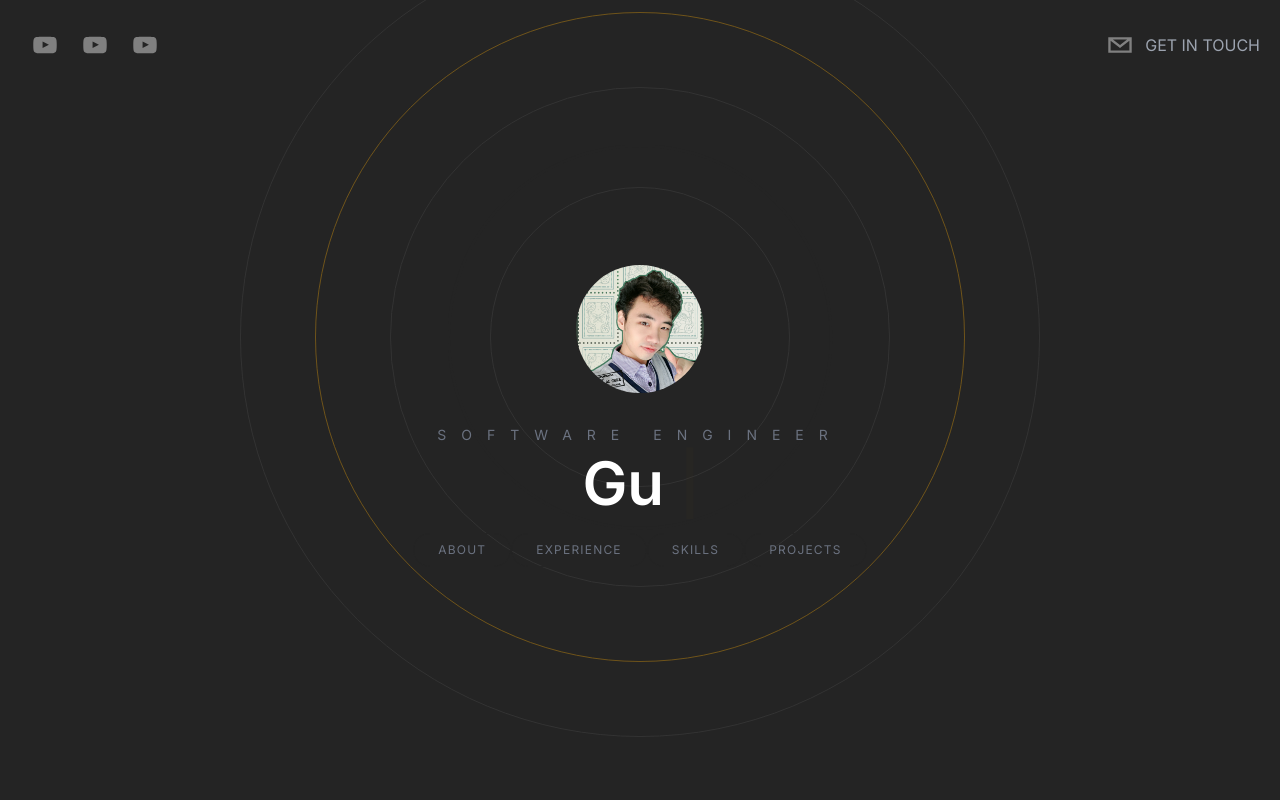
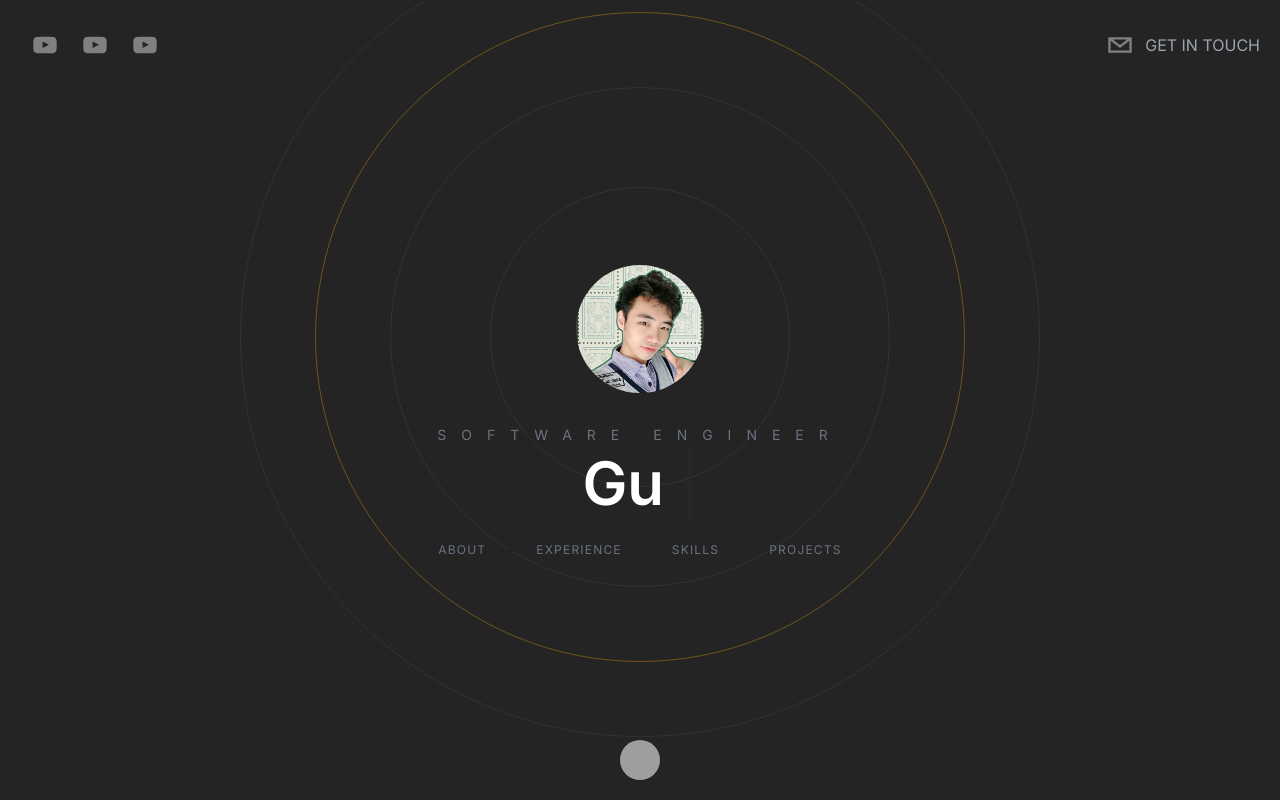
Before and after one commit to Cameron933/portfolio-cam, a Next.js app: page / in a window 1280 px wide. Built offline with nearby package versions, Linux system fonts and the light colour scheme; grey boxes are pictures that could not be loaded.

Commit message:
build/ install sanity.io

```diff
--- a/app/page.tsx
+++ b/app/page.tsx
@@ -6,6 +6,7 @@ import Hero from "@/components/Hero";
 import Projects from "@/components/Projects";
 import Skills from "@/components/Skills";
 import { NextPage } from "next";
+import Link from "next/link";
 
 const Home: NextPage = () => {
   return (
@@ -35,9 +36,21 @@ const Home: NextPage = () => {
         <Projects />
       </section>
 
-      <section id="contactme" className="snap-start">
+      <section id="contact" className="snap-start">
         <ContactMe />
       </section>
+
+      <Link href="#hero">
+        <footer className="sticky bottom-5 w-full cursor-pointer">
+          <div className="flex items-center justify-center">
+            <img
+              className="h-10 w-10 rounded-full filter grayscale hover:grayscale-0 cursor-pointer"
+              src="https://i.imgur.com/e2yvD6A.png"
+              alt="footerimg"
+            />
+          </div>
+        </footer>
+      </Link>
     </main>
   );
 };
--- a/components/Header.tsx
+++ b/components/Header.tsx
@@ -3,6 +3,7 @@
 import React from "react";
 import { motion } from "framer-motion";
 import { SocialIcon } from "react-social-icons";
+import Link from "next/link";
 
 type Props = {};
 
@@ -31,6 +32,7 @@ const Header = (props: Props) => {
       </motion.div>
 
       <motion.div
+        onClick={() => (window.location.href = "#contact")}
         initial={{
           x: -500,
           opacity: 0,
--- a/components/Skill.tsx
+++ b/components/Skill.tsx
@@ -1,3 +1,4 @@
+"use client";
 import React from "react";
 import { motion } from "framer-motion";
 
```
